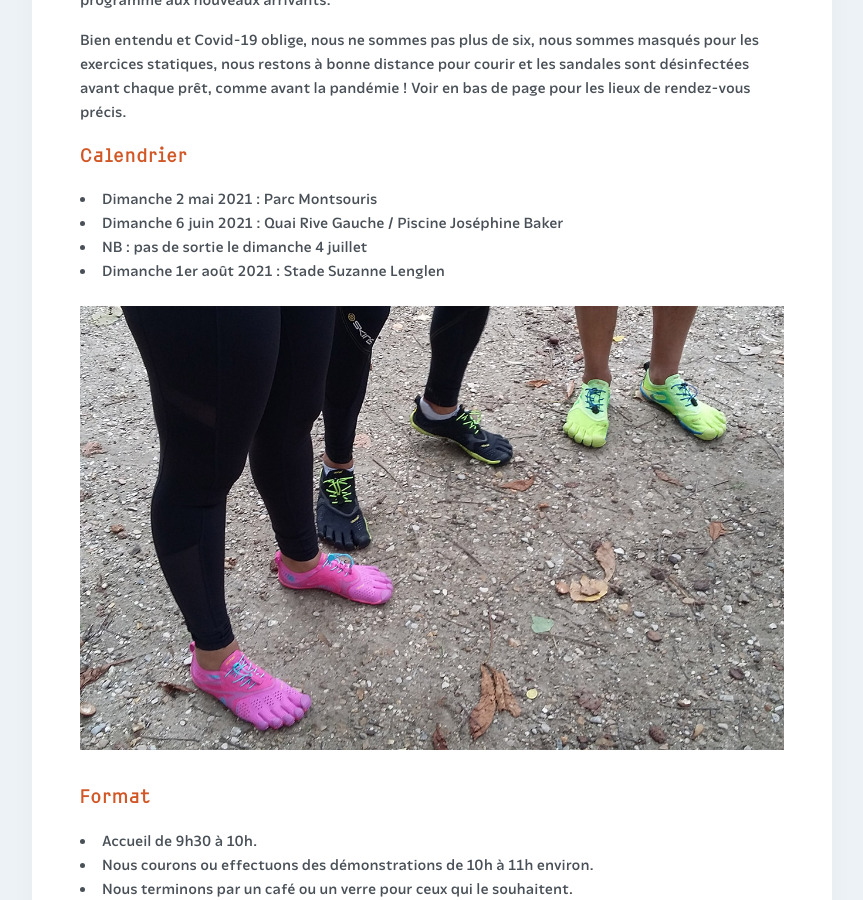
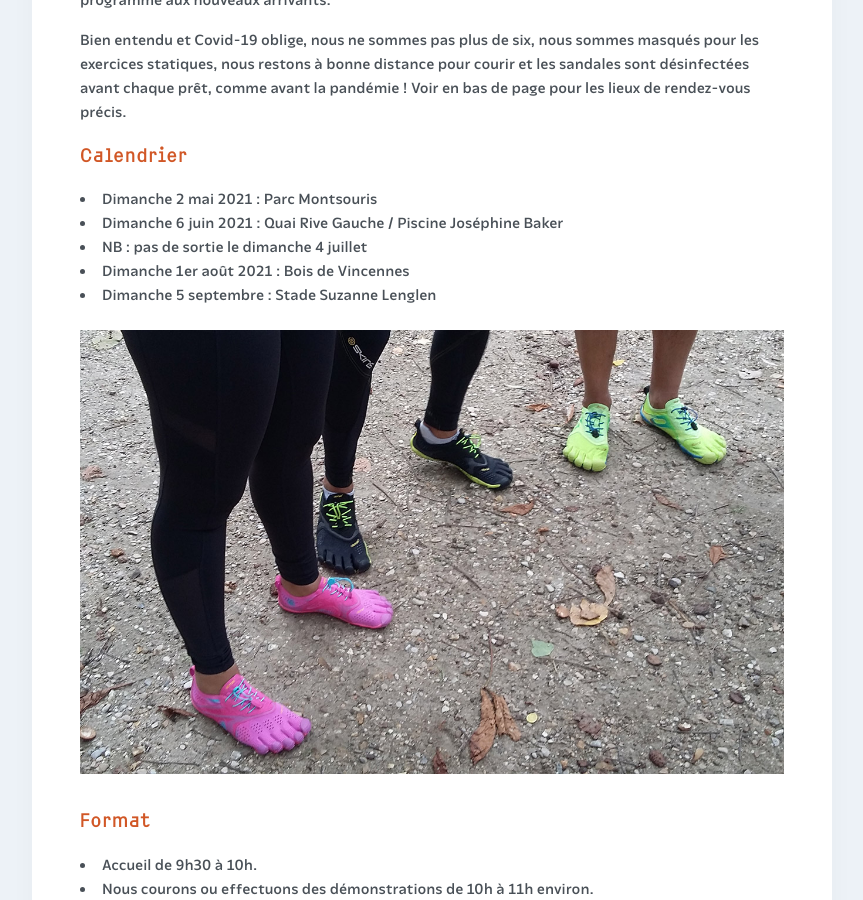
Before and after one commit to courirpaleo/courirpaleo.github.io, a Jekyll site: the page built from _pages-secondary/sorties.md, in a window 1280 px wide and 900 px high, scrolled down 901 px. Shown: the whole window, without its empty margins (208-1071 px from the left). Built offline with Jekyll 4.4.1, drawn with Linux system fonts in a browser that asks for light colours; some web fonts are replaced.

Commit message:
Update sorties.md

```diff
--- a/_pages-secondary/sorties.md
+++ b/_pages-secondary/sorties.md
@@ -20,7 +20,8 @@
 - Dimanche 2 mai 2021&nbsp;: Parc Montsouris
 - Dimanche 6 juin 2021&nbsp;: Quai Rive Gauche / Piscine Joséphine Baker
 - NB : pas de sortie le dimanche 4 juillet
-- Dimanche 1er août 2021&nbsp;: Stade Suzanne Lenglen
+- Dimanche 1er août 2021&nbsp;: Bois de Vincennes
+- Dimanche 5 septembre : Stade Suzanne Lenglen
 
 ![Courir Paleo](/assets/images/CourirPaleo_atelier_Bois-de-Vincennes_2017_VFF2_1200px.jpg)
 ### Format
```
